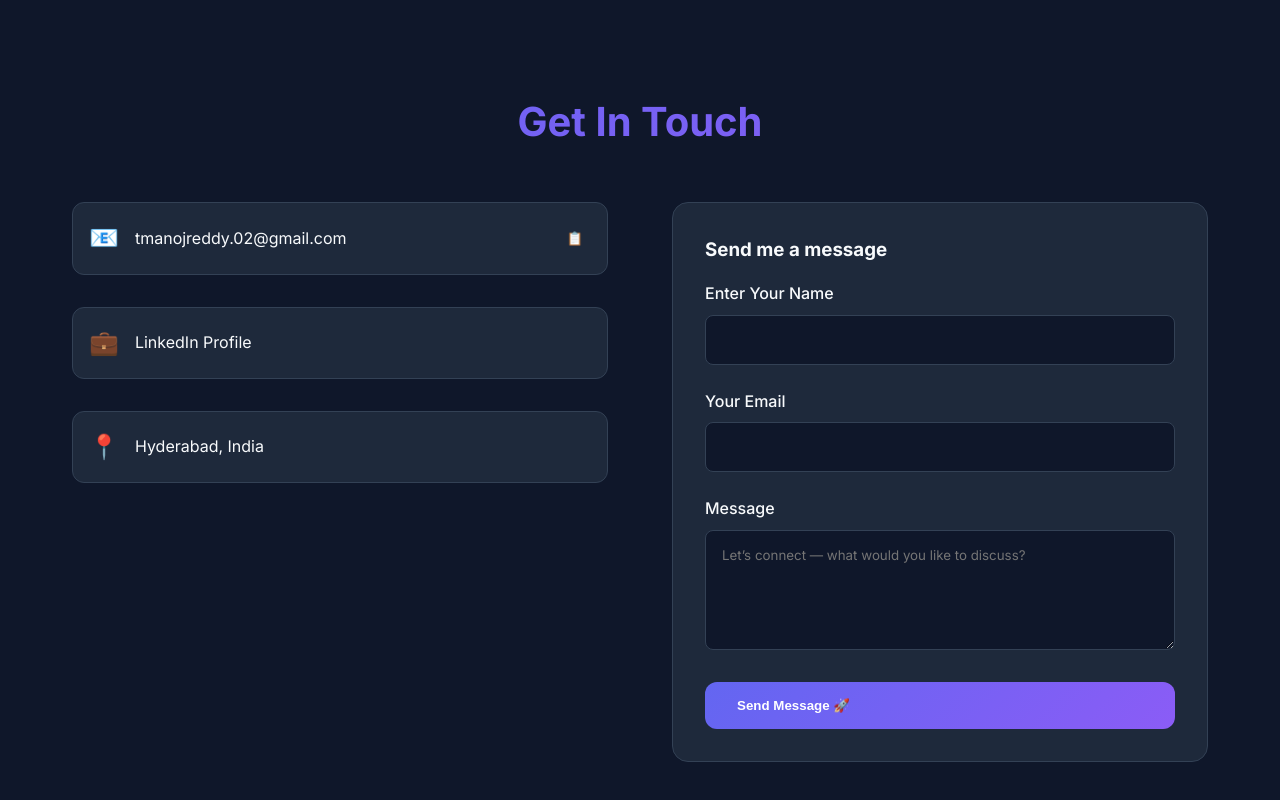
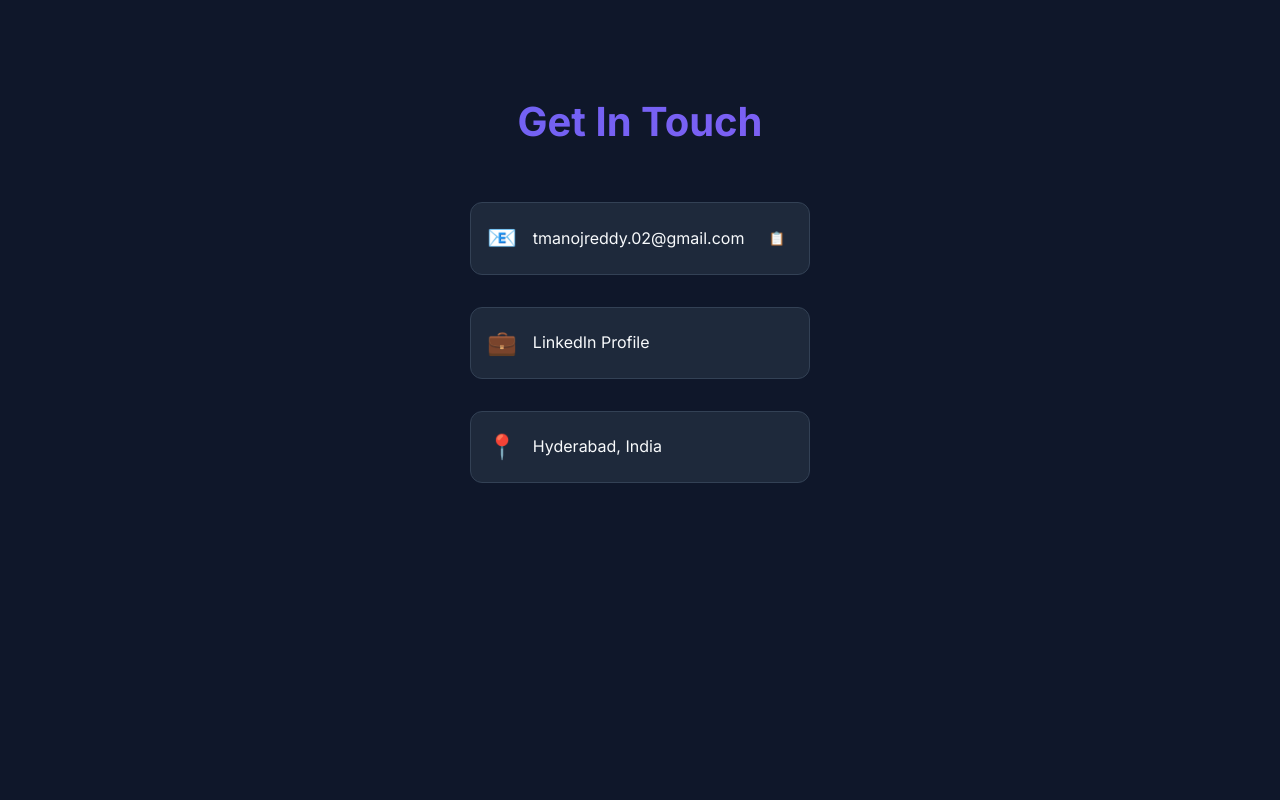
Before and after one commit to manojreddy02/portfolio, a plain HTML site: page index.html in a window 1280 px wide. Shown: the part 2492-3292 px from the top of the page. After the commit the page ends 3055 px from the top, so only its background shows below. Drawn offline with nearby package versions, Linux system fonts and the light colour scheme; some packages are replaced by stand-ins of ours; a script that the page names is missing.

Commit message:
Refactor contact section layout and styling

```diff
--- a/index.html
+++ b/index.html
@@ -541,11 +541,19 @@
         }
 
         /* Contact Section */
-        .contact-container {
+        /* .contact-container {
             display: grid;
             grid-template-columns: 1fr 1fr;
             gap: 4rem;
             align-items: start;
+        } */
+        .contact-container {
+            display: flex;
+            flex-direction: column;
+            align-items: center;
+            justify-content: center;
+            gap: 2rem;
+            margin-top: 2rem;
         }
 
         .contact-info {
@@ -1083,7 +1091,7 @@
                     </div>
                 </div>
             </div>
-            <div class="contact-form">
+            <!-- <div class="contact-form">
                 <h3 class="mb-2">Send me a message</h3>
                 <form onsubmit="submitContactForm(event)">
                     <div class="form-group">
@@ -1101,7 +1109,7 @@
                     </div>
                     <button type="submit" class="btn btn-primary" style="width: 100%;">Send Message 🚀</button>
                 </form>
-            </div>
+            </div> -->
 
         </div>
     </section>
```
